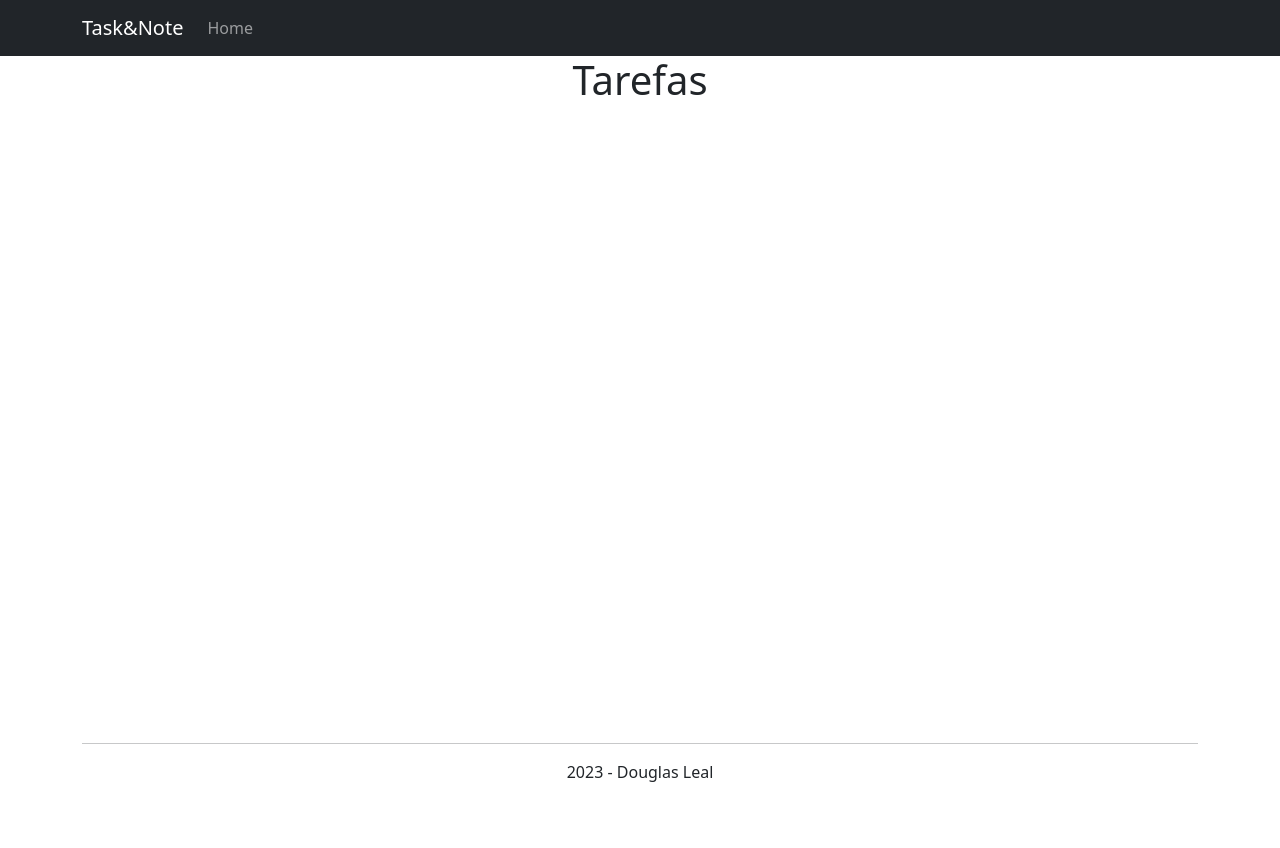
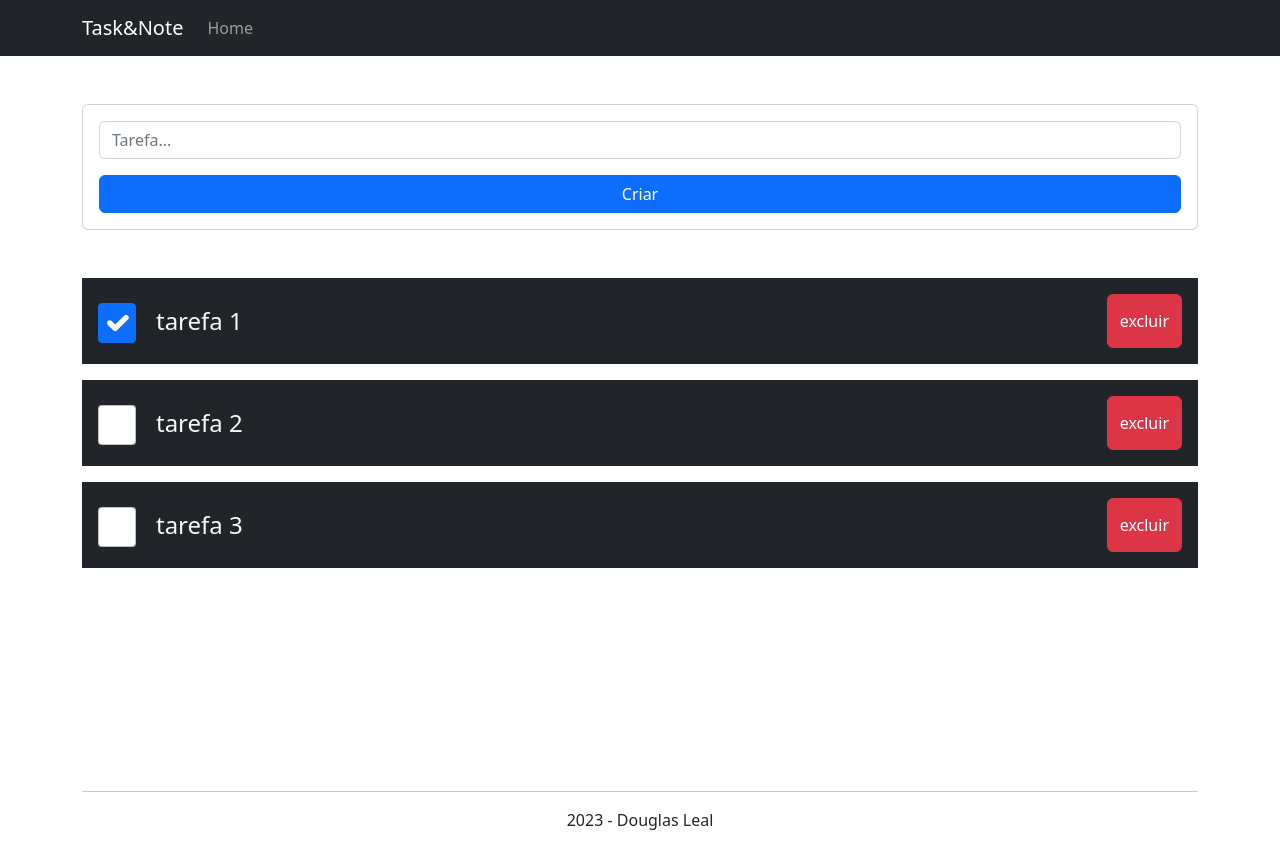
Before and after one commit to DouglasLeal/task-and-note-angular, an Angular app: page / in a window 1280 px wide. Before the commit the page ends 800 px from the top, so only its background shows below. Built offline with nearby package versions, Linux system fonts and the light colour scheme.

Commit message:
Tarefa - component, model e layout criado

```diff
--- a/src/app/app.component.html
+++ b/src/app/app.component.html
@@ -1,5 +1,7 @@
 <app-header></app-header>
 <main>
-    <h1 class="text-center">Tarefas</h1>
+    <div class="container">
+        <app-tarefas></app-tarefas>
+    </div>
 </main>
 <app-footer></app-footer>
--- a/src/app/app.module.ts
+++ b/src/app/app.module.ts
@@ -5,12 +5,14 @@ import { AppRoutingModule } from './app-routing.module';
 import { AppComponent } from './app.component';
 import { HeaderComponent } from './components/header/header.component';
 import { FooterComponent } from './components/footer/footer.component';
+import { TarefasComponent } from './components/tarefas/tarefas.component';
 
 @NgModule({
   declarations: [
     AppComponent,
     HeaderComponent,
-    FooterComponent
+    FooterComponent,
+    TarefasComponent
   ],
   imports: [
     BrowserModule,
--- /dev/null
+++ b/src/app/components/tarefas/tarefas.component.html
@@ -0,0 +1,16 @@
+<div class="card my-5">
+    <div class="card-body">
+        <div class="mb-3">
+            <input type="text" class="form-control" placeholder="Tarefa...">
+        </div>
+        <button class="btn btn-primary d-block w-100">Criar</button>
+    </div>
+</div>
+
+<div *ngFor="let tarefa of tarefas" class="d-flex justify-content-between mb-3 bg-dark p-3">
+    <div class="d-flex align-items-center w-100">
+        <input type="checkbox" class="form-check-input tarefa-concluido" checked="{{tarefa.concluido ? 'checked' : ''}}">
+        <p class="tarefa-conteudo text-light">{{tarefa.conteudo}}</p>
+    </div>
+    <button class="btn btn-danger">excluir</button>
+</div>
--- /dev/null
+++ b/src/app/components/tarefas/tarefas.component.scss
@@ -0,0 +1,14 @@
+.tarefa-concluido{
+    height: 40px;
+    width: 40px;
+}
+
+.tarefa-conteudo{
+    width: 100%;
+    display: inline-block;
+    margin: 0;
+    margin-left: 15px;
+    padding: 15px 5px;
+    font-size: 1.5rem;
+    line-height: 1;
+}
--- /dev/null
+++ b/src/app/components/tarefas/tarefas.component.ts
@@ -0,0 +1,18 @@
+import { Component } from '@angular/core';
+import Tarefa from 'src/app/models/Tarefa';
+
+@Component({
+  selector: 'app-tarefas',
+  templateUrl: './tarefas.component.html',
+  styleUrls: ['./tarefas.component.scss']
+})
+export class TarefasComponent {
+
+  public tarefas: Tarefa[] = [
+    new Tarefa({_id: "1", conteudo: "tarefa 1", concluido: true}),
+    new Tarefa({_id: "2", conteudo: "tarefa 2", concluido: false}),
+    new Tarefa({_id: "3", conteudo: "tarefa 3", concluido: false}),
+  ];
+
+  public teste: String = "teste";
+}
--- /dev/null
+++ b/src/app/models/Tarefa.ts
@@ -0,0 +1,19 @@
+interface TarefaOptions{
+    _id?: String;
+    conteudo?: String;
+    concluido?: Boolean;
+}
+
+class Tarefa{
+    _id?: String;
+    conteudo?: String;
+    concluido?: Boolean;
+
+    constructor({_id, conteudo, concluido}: TarefaOptions){
+        this._id = _id;
+        this.conteudo = conteudo;
+        this.concluido = concluido;
+    }
+}
+
+export default Tarefa;
```
Also changed, not shown: 1 other file (tests, documents, lock files or other folders).
